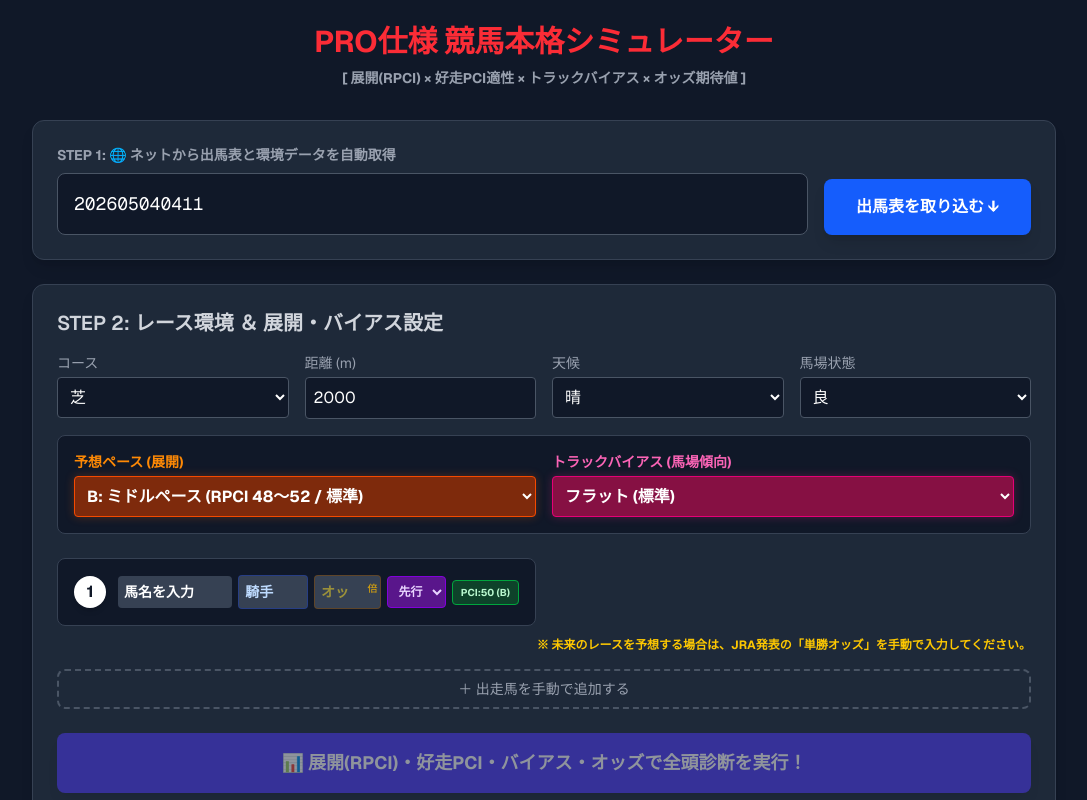
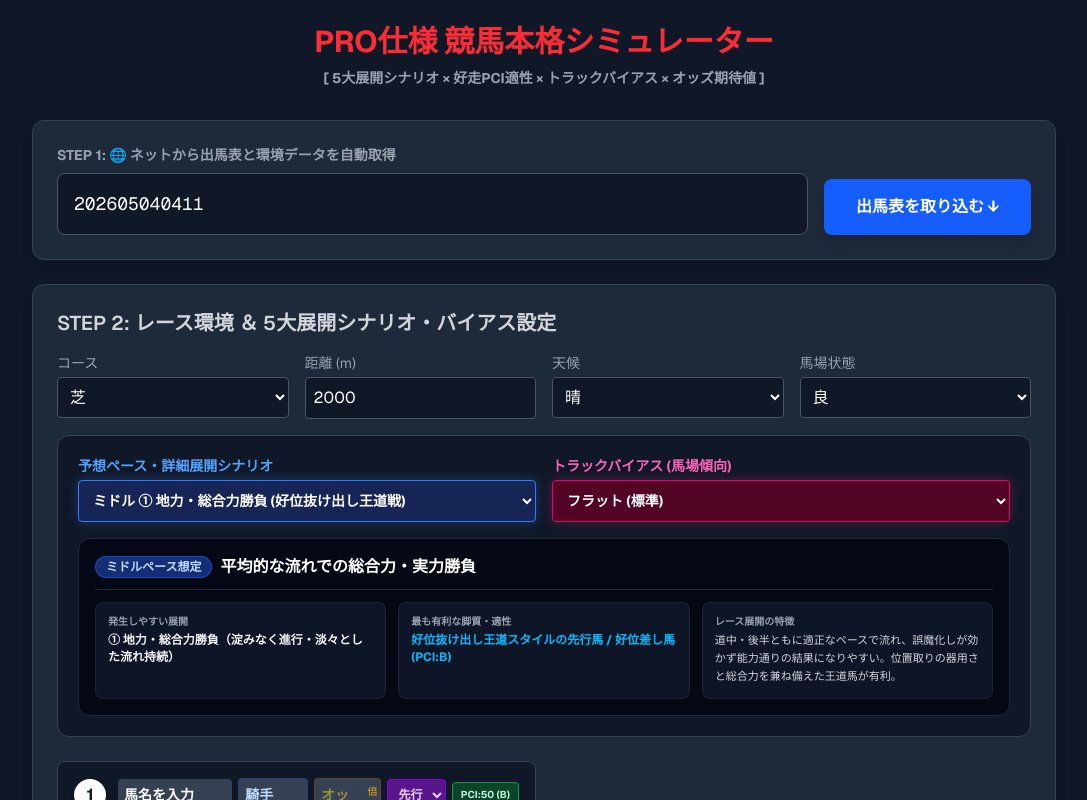
Before and after one commit to YUKI-0623/keiba-frontend, a Next.js app: page / in a window 1280 px wide. Shown: the top 800 px of the page, without its empty margins (96-1183 px from the left). Built offline with nearby package versions, Linux system fonts and the light colour scheme.

Commit message:
Update page.tsx

```diff
--- a/app/page.tsx
+++ b/app/page.tsx
@@ -1,6 +1,6 @@
 'use client';
 
-import { useState } from 'react';
+import { useState, useRef, useEffect } from 'react';
 
 interface HorseData {
   wakuban: number;
@@ -47,6 +47,57 @@ interface RaceResult {
   rank: number;
 }
 
+// 5つの詳細展開シナリオ定義
+const PACE_SCENARIOS: Record<string, {
+  category: string;
+  shortTitle: string;
+  headline: string;
+  flow: string;
+  advantage: string;
+  feature: string;
+}> = {
+  S_YOIDON: {
+    category: 'スローペース想定',
+    shortTitle: 'スロー ① 直線ヨーイドン (残り400mキレ味勝負)',
+    headline: '緩い流れからの速い上がり（瞬発力）勝負',
+    flow: '① 直線ヨーイドン（仕掛け遅い・直線までじっくり我慢）',
+    advantage: '上がり3F上位の瞬発力馬(PCI:C) / 先行馬',
+    feature: '前半の追走負荷が軽いため、後方一手からの追い込みは届かないケースが増加。上がり時計の速いキレ味勝負に強いタイプが台頭。'
+  },
+  S_LONSPA: {
+    category: 'スローペース想定',
+    shortTitle: 'スロー ② ロンスパ・マクリ (残り800m持続戦)',
+    headline: '道中緩い流れからの早め仕掛け・ロングスパート戦',
+    flow: '② ロンスパ・マクリ（向正面〜3角から早めペースアップ）',
+    advantage: 'スタミナ型先行馬 / 道中押し上げ可能なマクリ・差し馬',
+    feature: '前半はスローでも3コーナー手前から一気にペースが上がる残り800mの持続力勝負。一瞬のキレより長くいい脚を使える馬が有利。'
+  },
+  M_JIRIKI: {
+    category: 'ミドルペース想定',
+    shortTitle: 'ミドル ① 地力・総合力勝負 (好位抜け出し王道戦)',
+    headline: '平均的な流れでの総合力・実力勝負',
+    flow: '① 地力・総合力勝負（淀みなく進行・淡々とした流れ持続）',
+    advantage: '好位抜け出し王道スタイルの先行馬 / 好位差し馬(PCI:B)',
+    feature: '道中・後半ともに適正なペースで流れ、誤魔化しが効かず能力通りの結果になりやすい。位置取りの器用さと総合力を兼ね備えた王道馬が有利。'
+  },
+  M_LONSPA: {
+    category: 'ミドルペース想定',
+    shortTitle: 'ミドル ② ロンスパ戦 (早め仕掛けタフ持続戦)',
+    headline: '淀みない流れからさらに仕掛けが早まるタフ持続戦',
+    flow: '② ロンスパ戦（向正面〜3角から後続が早めに動く消耗持続戦）',
+    advantage: 'タフな持続力を持つ好位〜中団差し馬(PCI:B〜A)',
+    feature: '道中から息が入らず、さらに勝負所からペースが上がるタフな展開。逃げ馬には厳しくなり、スタミナと持続力に優れた差し馬が台頭。'
+  },
+  H_MAEKUZURE: {
+    category: 'ハイペース想定',
+    shortTitle: 'ハイ ① 前崩れのバテ合い消耗戦 (後方待機・追込強襲)',
+    headline: '先行激化による前崩れ・バテ合い消耗戦',
+    flow: '① 前崩れのバテ合い消耗戦（ハナ争い激化・前半から息が入らない）',
+    advantage: '無欲の後方待機・追い込み馬 / 消耗戦に強い差し馬(PCI:A)',
+    feature: '前半の競り合いで逃げ・先行馬が直線で総崩れ。ラストの上がりがかかる大消耗戦になり、後方で脚を溜めた伏兵・追込馬の強襲が警戒される。'
+  }
+};
+
 export default function Home() {
   const [raceId, setRaceId] = useState('202605040411');
   const [fetching, setFetching] = useState(false);
@@ -60,7 +111,7 @@ export default function Home() {
   const [distance, setDistance] = useState(2000);
   const [weather, setWeather] = useState('晴');
   const [trackCondition, setTrackCondition] = useState('良');
-  const [expectedPace, setExpectedPace] = useState('M');
+  const [expectedPace, setExpectedPace] = useState('M_JIRIKI');
   const [trackBias, setTrackBias] = useState('フラット');
 
   const [horses, setHorses] = useState<HorseData[]>([
@@ -76,6 +127,22 @@ export default function Home() {
   const [loading, setLoading] = useState(false);
   const [isRacing, setIsRacing] = useState(false);
   const [showResults, setShowResults] = useState(false);
+
+  // ▼ 2回目以降のシミュレーションでも確実に最初からアニメーションを再生するための管理State & Ref
+  const [simRunId, setSimRunId] = useState(0);
+  const svgRef = useRef<SVGSVGElement | null>(null);
+  const resultTimerRef = useRef<ReturnType<typeof setTimeout> | null>(null);
+
+  // シミュレーション開始時にSVG内部の時計を強制的に0秒へリセット
+  useEffect(() => {
+    if (isRacing && svgRef.current) {
+      try {
+        svgRef.current.setCurrentTime(0);
+      } catch (e) {
+        console.error(e);
+      }
+    }
+  }, [isRacing, simRunId]);
 
   const handleFetchRace = async () => {
     if (!raceId) {
@@ -96,8 +163,8 @@ export default function Home() {
         setWeather(data.weather || '晴');
         setTrackCondition(data.track_condition);
 
-        // RPCIから算出した推奨ペースを自動セット
-        setExpectedPace(data.recommended_pace || 'M');
+        const recPace = data.recommended_pace || 'M_JIRIKI';
+        setExpectedPace(PACE_SCENARIOS[recPace] ? recPace : 'M_JIRIKI');
         setCourseRpci(data.rpci || 50.0);
         setCourseRpciType(data.rpci_type || 'B');
         setTrackBias('フラット');
@@ -105,7 +172,8 @@ export default function Home() {
         setTargetRaceName(data.race_name);
         setTargetPlace(data.place_name);
 
-        alert(`${data.horses.length}頭のデータを取得しました。\n舞台RPCI: ${data.rpci || 50.0} (タイプ${data.rpci_type || 'B'}) に基づき予想ペースを自動設定しました。`);
+        const paceTitle = PACE_SCENARIOS[recPace]?.shortTitle || recPace;
+        alert(`${data.horses.length}頭のデータを取得しました。\n舞台RPCI: ${data.rpci || 50.0} に基づき「${paceTitle}」を自動セットしました。`);
         setDiagnosisResults(null);
         setResults(null);
         setRaceInfo(null);
@@ -180,8 +248,14 @@ export default function Home() {
   };
 
   const handleSimulate = async () => {
+    // 前回のタイマーやモーダル状態を完全にクリアしてから開始
+    if (resultTimerRef.current) {
+      clearTimeout(resultTimerRef.current);
+      resultTimerRef.current = null;
+    }
+    setIsRacing(false);
+    setShowResults(false);
     setLoading(true);
-    setShowResults(false);
 
     try {
       const response = await fetch('https://keiba-api-hybt.onrender.com/simulate_race', {
@@ -204,9 +278,11 @@ export default function Home() {
       const data = await response.json();
       setResults(data.ranking);
 
+      // 毎回新しいsimRunIdを発行してSVGアニメーションを確実に0秒から新規再生させる
+      setSimRunId(prev => prev + 1);
       setIsRacing(true);
 
-      setTimeout(() => {
+      resultTimerRef.current = setTimeout(() => {
         setShowResults(true);
       }, 12500);
 
@@ -258,12 +334,37 @@ export default function Home() {
     return 'B:万能';
   };
 
+  // 選択された展開シナリオと馬の適性（PCI・脚質・上がり）が合致しているか判定
+  const getScenarioMatchLabel = (horse: DiagnosisResult) => {
+    const hInput = horses.find(h => h.umaban === horse.umaban);
+    const kyaku = hInput ? Number(hInput.kyakushitsu) : 2;
+
+    if (expectedPace === 'S_YOIDON' && (horse.pci_type === 'C' || horse.time_diff <= -0.2) && kyaku <= 3) {
+      return '🔥 直線キレ味合致';
+    }
+    if (expectedPace === 'S_LONSPA' && (horse.pci >= 49.5 && horse.pci <= 54.0) && (kyaku === 2 || kyaku === 3)) {
+      return '🔥 ロンスパ適性合致';
+    }
+    if (expectedPace === 'M_JIRIKI' && horse.pci_type === 'B' && (kyaku === 2 || kyaku === 3)) {
+      return '🔥 王道好位合致';
+    }
+    if (expectedPace === 'M_LONSPA' && (horse.pci_type === 'B' || horse.pci_type === 'A') && (kyaku === 2 || kyaku === 3)) {
+      return '🔥 タフ持続戦合致';
+    }
+    if (expectedPace === 'H_MAEKUZURE' && (horse.pci_type === 'A' || kyaku >= 3)) {
+      return '🔥 消耗戦・差追合致';
+    }
+    return null;
+  };
+
+  const currentScenario = PACE_SCENARIOS[expectedPace] || PACE_SCENARIOS.M_JIRIKI;
+
   return (
     <main className="min-h-screen bg-gray-900 text-white p-4 md:p-6 font-sans pb-20">
       <div className="max-w-5xl mx-auto">
         <h1 className="text-2xl md:text-3xl font-bold mb-2 text-center text-red-500">PRO仕様 競馬本格シミュレーター</h1>
         <p className="text-center text-gray-400 mb-8 text-xs md:text-sm font-bold">
-          [ 展開(RPCI) × 好走PCI適性 × トラックバイアス × オッズ期待値 ]
+          [ 5大展開シナリオ × 好走PCI適性 × トラックバイアス × オッズ期待値 ]
         </p>
 
         <div className="bg-gray-800 p-4 md:p-6 rounded-xl shadow-lg border border-gray-700 mb-6 flex flex-col md:flex-row gap-4 items-end">
@@ -289,7 +390,7 @@ export default function Home() {
         </div>
 
         <div className="bg-gray-800 p-4 md:p-6 rounded-xl shadow-lg border border-gray-700 mb-6">
-          <h2 className="text-lg md:text-xl font-semibold mb-4 text-gray-300">STEP 2: レース環境 ＆ 展開・バイアス設定</h2>
+          <h2 className="text-lg md:text-xl font-semibold mb-4 text-gray-300">STEP 2: レース環境 ＆ 5大展開シナリオ・バイアス設定</h2>
 
           {targetRaceName && (
             <div className="mb-6 p-4 md:p-5 bg-gray-900 border border-yellow-600/50 rounded-lg shadow-inner flex flex-col md:flex-row items-center justify-between gap-3">
@@ -335,26 +436,62 @@ export default function Home() {
             </div>
           </div>
 
-          <div className="grid grid-cols-1 md:grid-cols-2 gap-3 md:gap-4 mb-6 bg-gray-900 p-3 md:p-4 rounded-lg border border-gray-700">
+          <div className="bg-gray-900 p-3 md:p-5 rounded-xl border border-gray-700 mb-6">
+            <div className="grid grid-cols-1 md:grid-cols-2 gap-3 md:gap-4 mb-4">
               <div>
-              <label className="text-xs md:text-sm text-orange-400 font-bold block mb-1">
-                予想ペース (展開) {courseRpci !== null && <span className="text-[11px] text-yellow-300 ml-1">※舞台RPCIから自動判定済</span>}
+                <label className="text-xs md:text-sm text-blue-400 font-bold block mb-1">
+                  予想ペース・詳細展開シナリオ {courseRpci !== null && <span className="text-[11px] text-yellow-300 ml-1">※RPCI自動推奨対応</span>}
                 </label>
-              <select value={expectedPace} onChange={e => setExpectedPace(e.target.value)} className="w-full bg-orange-900 text-white font-bold rounded p-2 border border-orange-600 focus:outline-none focus:ring-1 focus:ring-orange-500 shadow-[0_0_10px_rgba(234,88,12,0.3)] text-sm md:text-base">
-                <option value="H">A: ハイペース (RPCI 48未満 / 消耗戦)</option>
-                <option value="M">B: ミドルペース (RPCI 48〜52 / 標準)</option>
-                <option value="S">C: スローペース (RPCI 52超 / 瞬発力戦)</option>
+                <select value={expectedPace} onChange={e => setExpectedPace(e.target.value)} className="w-full bg-blue-950 text-white font-bold rounded p-2.5 border border-blue-500 focus:outline-none focus:ring-2 focus:ring-blue-400 shadow-[0_0_12px_rgba(59,130,246,0.3)] text-xs md:text-sm">
+                  <optgroup label="▼ スローペース (道中遅い・瞬発力/持続力)">
+                    <option value="S_YOIDON">スロー ① 直線ヨーイドン (残り400mキレ味勝負)</option>
+                    <option value="S_LONSPA">スロー ② ロンスパ・マクリ (向正面〜3角早め仕掛け)</option>
+                  </optgroup>
+                  <optgroup label="▼ ミドルペース (平均的・実力/持続戦)">
+                    <option value="M_JIRIKI">ミドル ① 地力・総合力勝負 (好位抜け出し王道戦)</option>
+                    <option value="M_LONSPA">ミドル ② ロンスパ戦 (誤魔化しの効かないタフ持続戦)</option>
+                  </optgroup>
+                  <optgroup label="▼ ハイペース (道中速い・消耗戦)">
+                    <option value="H_MAEKUZURE">ハイペース ① 前崩れのバテ合い消耗戦 (後方追込台頭)</option>
+                  </optgroup>
                 </select>
               </div>
               <div>
                 <label className="text-xs md:text-sm text-pink-400 font-bold block mb-1">トラックバイアス (馬場傾向)</label>
-              <select value={trackBias} onChange={e => setTrackBias(e.target.value)} className="w-full bg-pink-900 text-white font-bold rounded p-2 border border-pink-600 focus:outline-none focus:ring-1 focus:ring-pink-500 shadow-[0_0_10px_rgba(219,39,119,0.3)] text-sm md:text-base">
+                <select value={trackBias} onChange={e => setTrackBias(e.target.value)} className="w-full bg-pink-950 text-white font-bold rounded p-2.5 border border-pink-600 focus:outline-none focus:ring-2 focus:ring-pink-500 shadow-[0_0_12px_rgba(219,39,119,0.3)] text-xs md:text-sm">
                   <option value="フラット">フラット (標準)</option>
                   <option value="前残り (逃げ・先行有利)">前残り (逃げ・先行有利)</option>
                   <option value="差し有利 (外伸び)">差し有利 (外伸び)</option>
                   <option value="内枠有利 (インベタ)">内枠有利 (イン前)</option>
                   <option value="外枠有利">外枠有利</option>
                 </select>
+              </div>
+            </div>
+
+            {/* ▼ 選択中の展開シナリオ詳細解説パネル ▼ */}
+            <div className="bg-gray-950/90 border border-gray-800 rounded-xl p-3 md:p-4">
+              <div className="flex flex-wrap items-center gap-2 border-b border-gray-800 pb-2.5 mb-3">
+                <span className="bg-blue-900/80 text-blue-200 border border-blue-600/60 text-[10px] md:text-xs font-bold px-2.5 py-0.5 rounded-full">
+                  {currentScenario.category}
+                </span>
+                <span className="text-sm md:text-base font-extrabold text-white">
+                  {currentScenario.headline}
+                </span>
+              </div>
+              <div className="grid grid-cols-1 md:grid-cols-3 gap-2.5 md:gap-3 text-xs">
+                <div className="bg-gray-900/90 p-2.5 md:p-3 rounded-lg border border-gray-800/80">
+                  <div className="text-[10px] text-gray-400 font-bold mb-1">発生しやすい展開</div>
+                  <div className="text-gray-100 font-bold leading-snug">{currentScenario.flow}</div>
+                </div>
+                <div className="bg-gray-900/90 p-2.5 md:p-3 rounded-lg border border-gray-800/80">
+                  <div className="text-[10px] text-gray-400 font-bold mb-1">最も有利な脚質・適性</div>
+                  <div className="text-sky-400 font-bold leading-snug">{currentScenario.advantage}</div>
+                </div>
+                <div className="bg-gray-900/90 p-2.5 md:p-3 rounded-lg border border-gray-800/80">
+                  <div className="text-[10px] text-gray-400 font-bold mb-1">レース展開の特徴</div>
+                  <div className="text-gray-300 text-[11px] leading-relaxed">{currentScenario.feature}</div>
+                </div>
+              </div>
             </div>
           </div>
 
@@ -419,25 +556,28 @@ export default function Home() {
           </button>
 
           <button onClick={handleDiagnose} disabled={isDiagnosing || horses.length < 2} className="w-full bg-indigo-600 hover:bg-indigo-500 text-white font-bold py-3 md:py-4 rounded-lg mt-6 shadow-lg text-sm md:text-lg transition duration-200 disabled:opacity-50">
-            {isDiagnosing ? '過去のデータを分析中...' : '📊 展開(RPCI)・好走PCI・バイアス・オッズで全頭診断を実行！'}
+            {isDiagnosing ? '過去のデータを分析中...' : '📊 選択した展開シナリオ・PCI・バイアス・オッズで全頭診断を実行！'}
           </button>
         </div>
 
         {diagnosisResults && raceInfo && (
           <div className="bg-gray-800 p-4 md:p-6 rounded-xl shadow-lg border border-gray-700 mb-6">
-            <h2 className="text-xl md:text-2xl font-bold mb-4 text-indigo-400">STEP 3: 📊 AI全頭診断 ＆ PCI適性・期待値レポート</h2>
+            <h2 className="text-xl md:text-2xl font-bold mb-4 text-indigo-400">STEP 3: 📊 AI全頭診断 ＆ 展開適性・期待値レポート</h2>
 
-            <div className="flex flex-col md:flex-row justify-center items-center gap-2 md:gap-6 text-xs md:text-sm font-bold text-red-400 mb-6 bg-gray-900 p-3 md:p-4 rounded-lg border border-gray-700">
-              <p>【{expectedPace === 'H' ? 'A:ハイ' : expectedPace === 'S' ? 'C:スロー' : 'B:ミドル'}想定】 前半 {raceInfo.pace_f}秒 / 後半 {raceInfo.pace_l}秒</p>
+            <div className="flex flex-col md:flex-row justify-center items-center gap-2 md:gap-5 text-xs md:text-sm font-bold text-red-400 mb-6 bg-gray-900 p-3 md:p-4 rounded-lg border border-gray-700">
+              <p className="text-blue-300">【{currentScenario.shortTitle}】</p>
+              <p>前半 {raceInfo.pace_f}秒 / 後半 {raceInfo.pace_l}秒</p>
               {raceInfo.rpci && (
-                <p>舞台RPCI: <span className="text-yellow-300 bg-yellow-900/30 px-2 py-0.5 rounded border border-yellow-700/50">{raceInfo.rpci} (傾向{raceInfo.rpci_type})</span></p>
+                <p>舞台RPCI: <span className="text-yellow-300 bg-yellow-900/30 px-2 py-0.5 rounded border border-yellow-700/50">{raceInfo.rpci} ({raceInfo.rpci_type})</span></p>
               )}
-              <p>馬場傾向: <span className="text-pink-400 bg-pink-900/30 px-2 py-0.5 rounded border border-pink-700/50">{trackBias}</span></p>
+              <p>馬場: <span className="text-pink-400 bg-pink-900/30 px-2 py-0.5 rounded border border-pink-700/50">{trackBias}</span></p>
               <p>要求上り: <span className="text-lg md:text-xl text-yellow-400">{raceInfo.req_up}秒</span></p>
             </div>
 
             <div className="grid md:grid-cols-2 gap-4">
-              {diagnosisResults.map((horse, index) => (
+              {diagnosisResults.map((horse, index) => {
+                const matchLabel = getScenarioMatchLabel(horse);
+                return (
                   <div key={index} className="bg-gray-900 p-3 md:p-4 rounded-lg border border-gray-700 flex flex-col gap-3 relative overflow-hidden">
 
                     {horse.myoumi >= 60 && horse.odds >= 10 ? (
@@ -458,15 +598,13 @@ export default function Home() {
                           </div>
                           <span className="text-base md:text-lg font-bold">{horse.bamei}</span>
                         </div>
-                      <div className="flex items-center gap-1.5 mt-0.5">
+                        <div className="flex flex-wrap items-center gap-1.5 mt-0.5">
                           <span className={`px-2 py-0.5 rounded text-[10px] font-bold border ${getPciBadgeStyle(horse.pci_type)}`}>
                             好走PCI: {horse.pci} ({getPciLabelText(horse.pci_type)})
                           </span>
-                        {((expectedPace === 'H' && horse.pci_type === 'A') ||
-                          (expectedPace === 'M' && horse.pci_type === 'B') ||
-                          (expectedPace === 'S' && horse.pci_type === 'C')) && (
+                          {matchLabel && (
                             <span className="bg-yellow-500/20 text-yellow-300 border border-yellow-500/50 text-[10px] font-bold px-1.5 py-0.5 rounded">
-                            🔥 ペース合致
+                              {matchLabel}
                             </span>
                           )}
                         </div>
@@ -517,11 +655,12 @@ export default function Home() {
                       )}
                     </div>
                   </div>
-              ))}
+                );
+              })}
             </div>
 
             <button onClick={handleSimulate} disabled={loading} className="w-full bg-red-600 hover:bg-red-500 text-white font-bold py-3 md:py-4 rounded-lg mt-6 md:mt-8 shadow-[0_0_15px_rgba(220,38,38,0.5)] text-sm md:text-lg transition duration-200 disabled:opacity-50">
-              {loading ? 'レースを生成中...' : '🏁 展開・PCI適性・バイアスを加味したシミュレーション開始'}
+              {loading ? 'レースを生成中...' : '🏁 選択した展開シナリオとバイアスでシミュレーション開始'}
             </button>
           </div>
         )}
@@ -533,6 +672,10 @@ export default function Home() {
 
               <button
                 onClick={() => {
+                  if (resultTimerRef.current) {
+                    clearTimeout(resultTimerRef.current);
+                    resultTimerRef.current = null;
+                  }
                   setIsRacing(false);
                   setShowResults(false);
                 }}
@@ -554,8 +697,14 @@ export default function Home() {
               </h3>
 
               <div className="relative w-full mx-auto bg-[#1b4332] rounded-xl overflow-hidden shadow-inner border-2 border-gray-700">
-                <svg viewBox="0 0 800 300" className="w-full h-auto block" preserveAspectRatio="xMidYMid meet">
-
+                {/* key={simRunId} と ref={svgRef} で2回目以降も必ず0秒からアニメーション再生 */}
+                <svg
+                  key={`race-svg-${simRunId}`}
+                  ref={svgRef}
+                  viewBox="0 0 800 300"
+                  className="w-full h-auto block"
+                  preserveAspectRatio="xMidYMid meet"
+                >
                   <rect width="800" height="300" fill="#2d6a4f" />
 
                   <path d="M 500 250 L 700 250 A 100 100 0 0 0 700 50 L 100 50 A 100 100 0 0 0 100 250 Z" fill="#1b4332" stroke="#d4a373" strokeWidth="46" />
@@ -589,8 +738,9 @@ export default function Home() {
                     const pathString = "M 500 250 L 700 250 A 100 100 0 0 0 700 50 L 100 50 A 100 100 0 0 0 100 250 Z";
 
                     return (
-                      <g key={result.umaban} className="drop-shadow-lg">
+                      <g key={`horse-${simRunId}-${result.umaban}`} className="drop-shadow-lg">
                         <animateMotion
+                            begin="0s"
                             dur={`${duration}s`}
                             fill="freeze"
                             keyTimes="0; 0.35; 0.7; 1"
```
Lines whose indentation alone changed are shown as unchanged.
